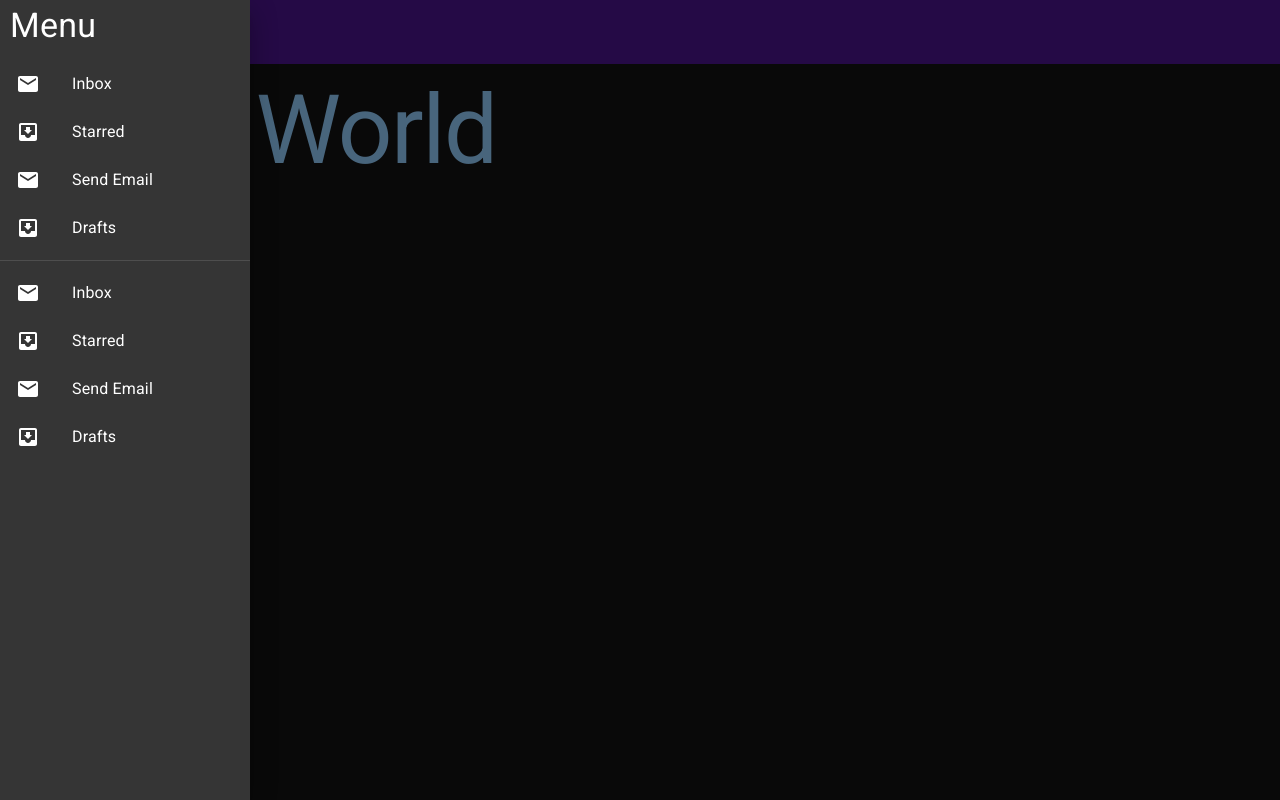
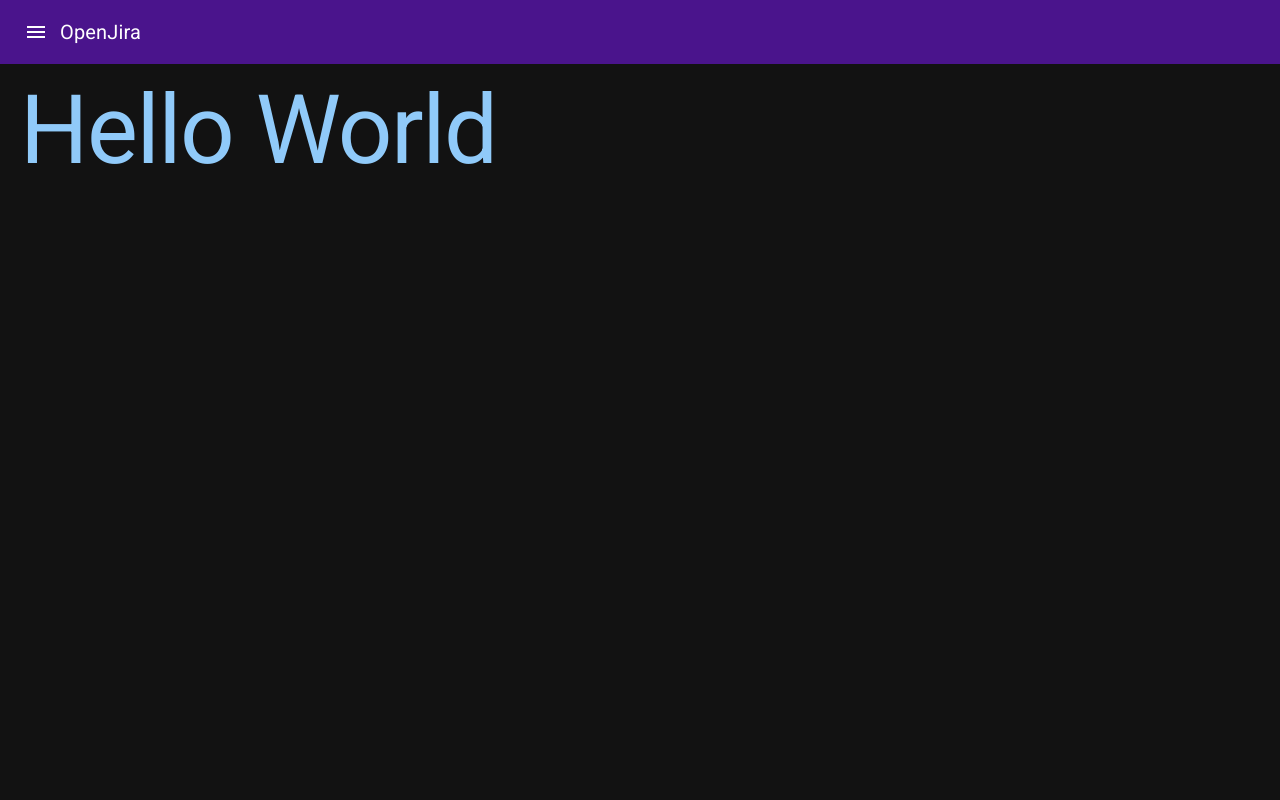
Before and after one commit to VivianaS14/nextjs, a Next.js app in the folder 03-open-jira/: page / in a window 1280 px wide. Built offline with nearby package versions, Linux system fonts and the light colour scheme.

Commit message:
Lesson 03: feat add open - close sidebar functions in ui context

```diff
--- a/03-open-jira/components/layouts/Layout.tsx
+++ b/03-open-jira/components/layouts/Layout.tsx
@@ -19,7 +19,7 @@ export const Layout: FC<Props> = ({ title = "OpenJira - App", children }) => {
       <Navbar />
       <Sidebar />
 
-      <Box sx={{ padding: "10px 20px" }}>{children}S</Box>
+      <Box sx={{ padding: "10px 20px" }}>{children}</Box>
     </Box>
   );
 };
--- a/03-open-jira/components/ui/Navbar.tsx
+++ b/03-open-jira/components/ui/Navbar.tsx
@@ -1,11 +1,17 @@
+import { useContext } from "react";
+
 import { AppBar, IconButton, Toolbar, Typography } from "@mui/material";
 import MenuIcon from "@mui/icons-material/Menu";
 
+import { UIContext } from "@/context/ui";
+
 export const Navbar = () => {
+  const { openSideMenu } = useContext(UIContext);
+
   return (
     <AppBar position="sticky">
       <Toolbar>
-        <IconButton size="large" edge="start">
+        <IconButton size="large" edge="start" onClick={openSideMenu}>
           <MenuIcon />
         </IconButton>
 
--- a/03-open-jira/components/ui/Sidebar.tsx
+++ b/03-open-jira/components/ui/Sidebar.tsx
@@ -1,3 +1,5 @@
+import { useContext } from "react";
+
 import {
   Box,
   Drawer,
@@ -9,12 +11,15 @@ import {
   Divider,
 } from "@mui/material";
 import { MoveToInbox, Mail } from "@mui/icons-material";
+import { UIContext } from "@/context/ui";
 
 const menuItems: string[] = ["Inbox", "Starred", "Send Email", "Drafts"];
 
 export const Sidebar = () => {
+  const { sideMenuOpen, closeSideMenu } = useContext(UIContext);
+
   return (
-    <Drawer anchor="left" open={true} onClose={() => console.log("cerrando")}>
+    <Drawer anchor="left" open={sideMenuOpen} onClose={closeSideMenu}>
       <Box
         sx={{
           width: 250,
```
